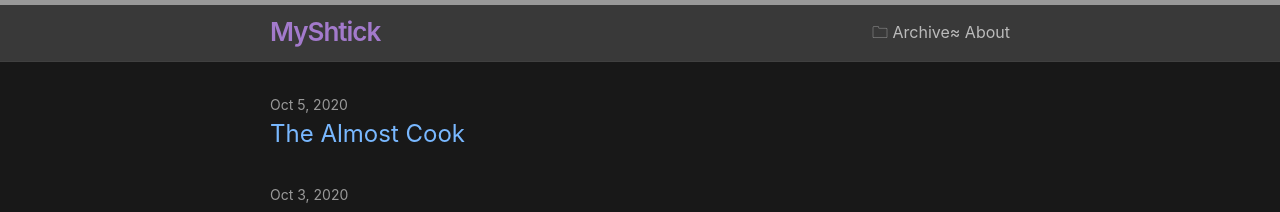
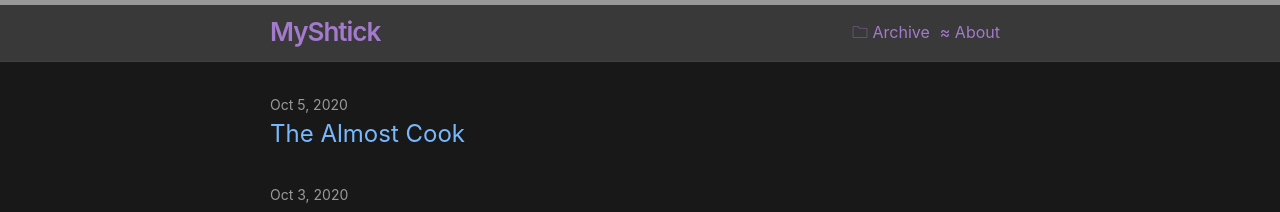
Before and after one commit to nitinrawatiitd/nitinrawatiitd.github.io, a Jekyll site: the page built from docs/index.markdown, in a window 1280 px wide. Shown: the top 212 px of the page. Built offline with Jekyll 4.4.1, drawn with Linux system fonts in a browser that asks for light colours.

Commit message:
modifications to site-nav options

```diff
--- a/docs/_sass/minima/_layout.scss
+++ b/docs/_sass/minima/_layout.scss
@@ -44,6 +44,7 @@
   border: 1px solid $border-color-01;
   border-radius: 5px;
   text-align: right;
+  padding-right: 10px;
 
   .nav-trigger {
     display: none;
@@ -82,14 +83,14 @@
   }
 
   .page-link {
-    color: $text-color;
+    color: #A37ACC;
     line-height: $base-line-height;
     display: block;
     padding: 5px 10px;
 
     // Gaps between nav items, but not on the last one
     &:not(:last-child) {
-      margin-right: 0;
+      margin-right: 20px;
     }
     margin-left: 20px;
   }
```
